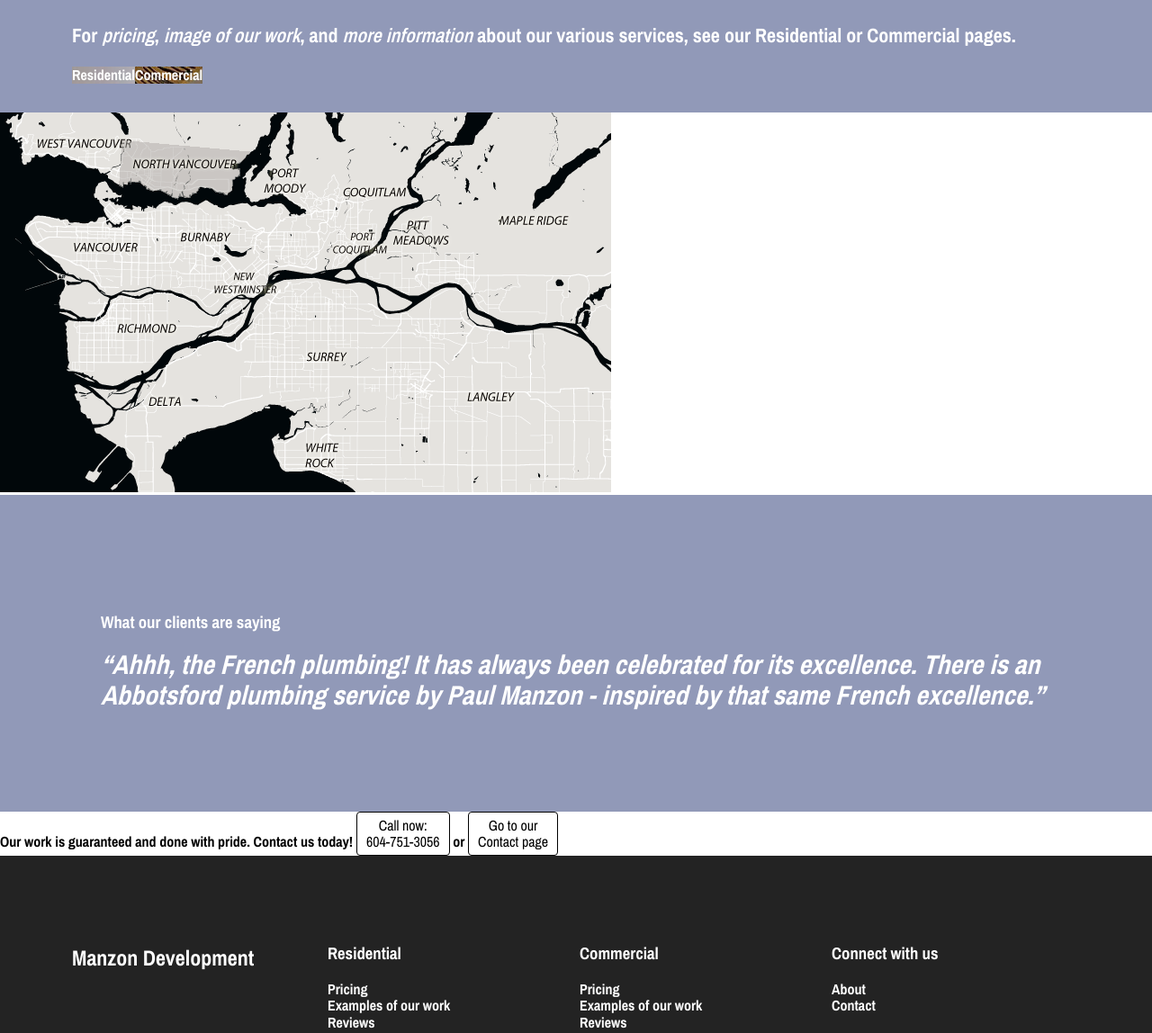
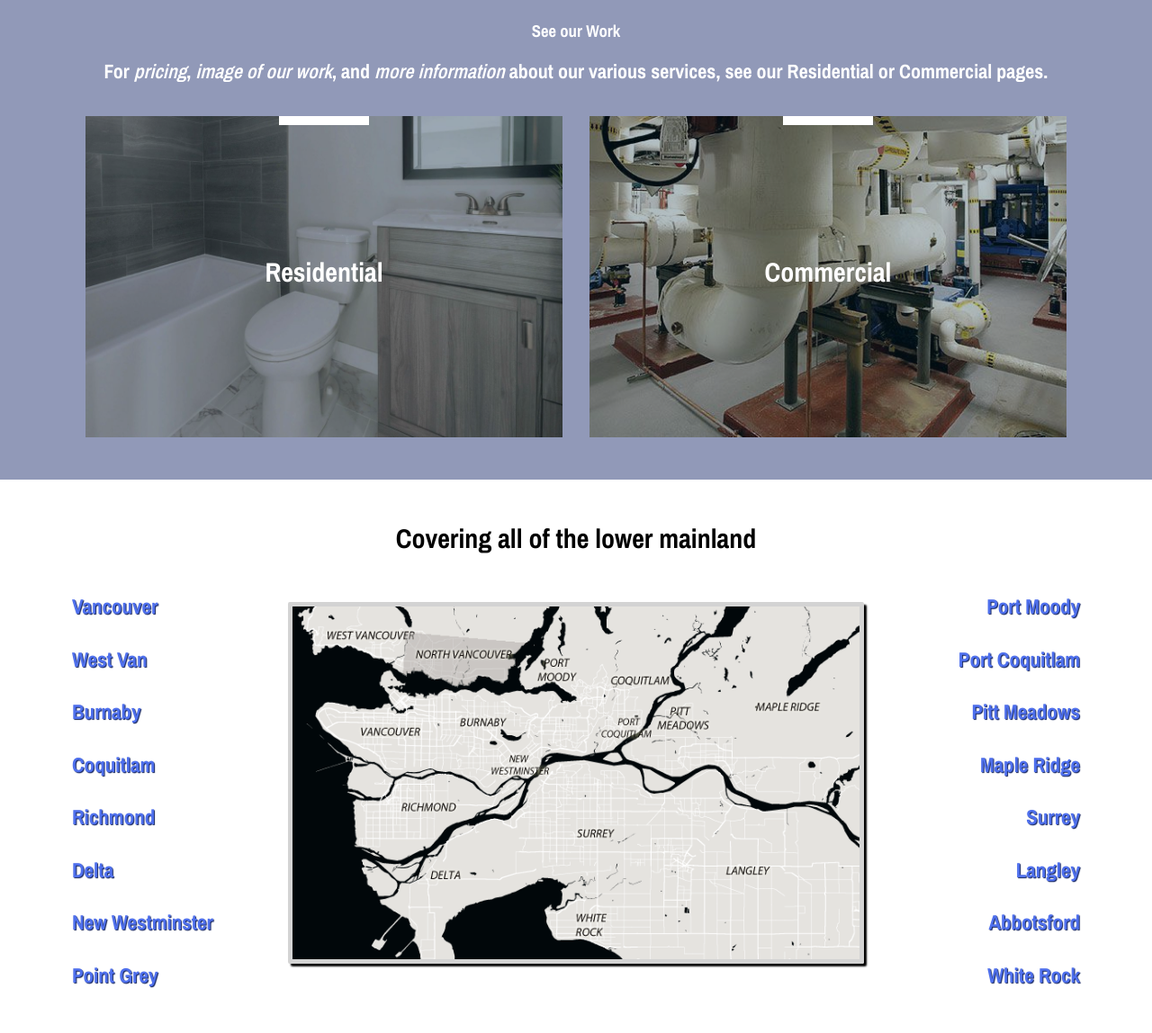
Before and after one commit to Baelx/manzon, a website: page app/index.html in a window 1280 px wide. Shown: the part 1540-2688 px from the top of the page at 90% size. Drawn offline with nearby package versions, Linux system fonts and the light colour scheme.

Commit message:
all sections fleshed out

```diff
--- a/app/index.html
+++ b/app/index.html
@@ -63,7 +63,6 @@
       <div class="col-4 feature"><p><i class="fas fa-check"></i>Residential Plumbing</p></div>
       <div class="col-4 feature"><p><i class="fas fa-check"></i>Furnaces</p></div>
       <div class="col-4 feature"><p><i class="fas fa-check"></i>Heating Systems</p></div>
-
       <div class="col-4 feature"><p><i class="fas fa-check"></i>Drain Cleanings</p></div>
       <div class="col-4 feature"><p><i class="fas fa-check"></i>Water Mains</p></div>
       <div class="col-4 feature"><p><i class="fas fa-check"></i>Fan Units</p></div>
@@ -74,26 +73,56 @@
   </section>
 
   <section class="see-more">
+    <h3>See our Work</h3>
     <p>For <span class="text--em text--bold">pricing</span>, <span class="text--em text--bold">image of our work</span>, and <span class="text--em text--bold">more information</span> about our various services, see our Residential or Commercial pages.
     </p>
     <div class="container--industries">
-      <div style="background-image: url('imgs/broom.jpeg')" class="see-more__industry see-more__industry--residential">Residential
+      <div style="background-image: url('imgs/broom.jpeg')" class="see-more__industry see-more__industry--residential"><a href="residential.html"><span class="overline"></span>
+        <h3>Residential</h3></a>
       </div>
-      <div style="background-image: url('imgs/industrial.jpeg')" class="see-more__industry see-more__industry--commercial">Commercial
+      <div style="background-image: url('imgs/industrial.jpeg')" class="see-more__industry see-more__industry--commercial"><a href="commercial.html"><span class="overline"></span>
+        <h3>Commercial</h3>
+      </a>
     </div>
   </div>
 
 </section>
-  <section class="service-areas">
-    <img src="imgs/map.png" alt="lower-mainland" class="map">
+<section class="service-areas clearfix">
+  <h3>Covering all of the lower mainland</h3>
+
+  <div class="container">
+
+    <ul class="col-3 unstyled-list areas--first">
+      <li>Vancouver</li>
+      <li>West Van</li>
+      <li>Burnaby</li>
+      <li>Coquitlam</li>
+      <li>Richmond</li>
+      <li>Delta</li>
+      <li>New Westminster</li>
+      <li>Point Grey</li>
+    </ul>
+    <img src="imgs/map.png" alt="lower-mainland" class="col-6 map">
+    <ul class="col-3 unstyled-list areas--second">
+      <li>Port Moody</li>
+      <li>Port Coquitlam</li>
+      <li>Pitt Meadows</li>
+      <li>Maple Ridge</li>
+      <li>Surrey</li>
+      <li>Langley</li>
+      <li>Abbotsford</li>
+      <li>White Rock</li>
+    </ul>
+  </div>
+
 </section>
 <section class="reviews">
   <h3>What our clients are saying</h3>
   <q class="text--em" cite="">Ahhh, the French plumbing! It has always been celebrated for its excellence. There is an Abbotsford plumbing service by Paul Manzon - inspired by that same French excellence.</q>
 </section>
 <section class="call-to-action">
-    Our work is guaranteed and done with pride. Contact us today!
-    <span><button class="btn btn--hero-cta" type="button">Call now:<br>604-751-3056</button> or <button class="btn btn--hero-cta" type="button" name="button">Go to our <br>Contact page</button></span>
+  <h3>Our work is guaranteed and done with pride. Contact us today!</h3>
+  <h3><span class="text-em">Call now: 604-751-3056</span></h3> <button class="btn " type="button" name="button">Contact Us</button></span>
 </section>
 
 <footer class="site-footer clearfix">
@@ -105,7 +134,7 @@
       <h3>Residential</h3>
       <ul class="unstyled-list">
         <li>Pricing</li>
-          <li>Examples of our work</li>
+        <li>See our work</li>
         <li>Reviews</li>
       </ul>
     </div>
@@ -113,7 +142,7 @@
       <h3>Commercial</h3>
       <ul class="unstyled-list">
         <li>Pricing</li>
-          <li>Examples of our work</li>
+        <li>See our work</li>
         <li>Reviews</li>
       </ul>
     </div>
@@ -124,6 +153,9 @@
         <li>Contact</li>
       </ul>
       <ul class="social-icons unstyled-list">
+        <li><a href="facebook.com"><i class="fab fa-facebook"></i></a> </li>
+        <li><a href="instagram.com"><i class="fab fa-instagram"></i></a> </li>
+        <li><a href="twitter.com"><i class="fab fa-twitter"></i></a> </li>
       </ul>
     </div>
 
--- a/app/scss/global/_vars.scss
+++ b/app/scss/global/_vars.scss
@@ -2,6 +2,7 @@ $dark-blue: #10205c;
 $dark-blue-transparent: #10205ccc;
 
 $med-blue: #4f70ed;
+$blue-green-transparent: rgba(0,40,56,.3);
 
 $light-blue: #9199b8;
 $light-blue-transparent: #777e99ad;
--- a/app/scss/main.scss
+++ b/app/scss/main.scss
@@ -21,4 +21,6 @@
 @import 'modules/_features';
 @import 'modules/_see-more';
 @import 'modules/_reviews';
+@import 'modules/_service-areas';
+@import 'modules/_call-to-action';
 @import 'modules/_footer';
--- a/app/scss/modules/_btn.scss
+++ b/app/scss/modules/_btn.scss
@@ -8,13 +8,14 @@
   }
 
   &--hero-cta {
-    background-color: #ffffff99;
-    border: 1px solid black;
+    color: white;
+    border: 3px solid white;
     padding: 5px 10px;
-    border-radius: 4px;
+    border-radius: 2px;
   }
 
   &--hero-cta:hover {
     background-color: white;
+    color: $dark-blue;
   }
 }
--- /dev/null
+++ b/app/scss/modules/_call-to-action.scss
@@ -0,0 +1,24 @@
+.call-to-action {
+  text-align: center;
+  padding: 2rem 0;
+
+
+  h3 {
+    font-size: 30px;
+  }
+
+
+  .btn {
+    font-size: 20px;
+    padding: 1rem 2rem;
+    color: $dark-blue;
+    border: 5px solid $med-blue;
+    margin-bottom: 1rem;
+
+    &:hover {
+      color: white;
+      border: 5px solid $med-blue;
+      background-color: $med-blue;
+    }
+  }
+}
--- a/app/scss/modules/_columns.scss
+++ b/app/scss/modules/_columns.scss
@@ -38,3 +38,13 @@
   }
 
 }
+
+.col-6 {
+  width: 100%;
+
+  @include atSmall {
+    width: 50%;
+
+  }
+
+}
--- a/app/scss/modules/_footer.scss
+++ b/app/scss/modules/_footer.scss
@@ -9,4 +9,14 @@
     padding: 5em;
 
   }
+
+  .social-icons {
+
+    li {
+      float: left;
+      padding-right: 0.5rem;
+    }
+
+  }
+
 }
--- a/app/scss/modules/_icons.scss
+++ b/app/scss/modules/_icons.scss
@@ -1,3 +1,8 @@
 .fas {
   color: $med-blue;
 }
+
+.fab {
+color: white;
+font-size: 30px;
+}
--- a/app/scss/modules/_nav.scss
+++ b/app/scss/modules/_nav.scss
@@ -7,6 +7,7 @@
   text-transform: uppercase;
   color: white;
 
+
   @include atMedium {
     display: grid;
     grid-template-columns: 1fr auto minmax(600px, 1fr);
@@ -15,7 +16,7 @@
   &__logo {
     @include atMedium {
       grid-column: 1 / 2;
-
+      padding: 0.5em;
     }
   }
 
--- a/app/scss/modules/_reviews.scss
+++ b/app/scss/modules/_reviews.scss
@@ -2,8 +2,13 @@
   background-color: $light-blue;
   color: white;
   width: 100%;
+  padding: 4rem 7rem 7rem 7rem;
+  text-align: center;
 
-  padding: 7rem;
+
+  h3 {
+    font-size: 30px;
+  }
 
   q{
     font-size: 30px;
--- a/app/scss/modules/_see-more.scss
+++ b/app/scss/modules/_see-more.scss
@@ -4,43 +4,88 @@
   color: white;
   width: 100%;
   z-index: 1;
+  text-align: center;
 
   @include atMedium {
     padding: 2rem 5rem;
-
   }
 
-  h3 {
-    font-size: 30px;
-  }
 
   p {
     font-size: 22px;
   }
 
-  .container--industries {
-    display: flex;
 
-    &__industry {
-      width: 50%;
+  &__industry {
+    // background-size: .25s ease;
+    // background-size: auto 100%;
+    width: 50%;
+    margin: 15px;
+    // padding: 3rem 0;
+    background-size: cover;
+    background-position: bottom;
+
+    &::after {
+      position: relative;
+      display: block;
+      content: "";
+      bottom: 100%;
+      left: 0;
+      width: 100%;
       height: 100%;
-      background-size: .25s ease;
-      background-size: auto 100%;
+      background-color: $blue-green-transparent;
+      -webkit-transition: background-color .25s ease;
+      transition: background-color .25s ease;
+    }
 
-      &--residential {
-        // background-color: $light-blue;
 
-      }
+    a {
+      z-index: 3;
+      height: 100%;
+      position: relative;
+      display: block;
+      padding: 30px 38px 40px;
+      color: unset;
+      text-decoration: none;
 
-      &--commercial {
-        // background-color: $dark-blue;
 
+      .overline {
+        position: absolute;
+        left: 50%;
+        top: 0;
+        transform: translateX(-50%);
+        display: block;
+        height: 10px;
+        width: 100px;
+        -webkit-transition: all .25s ease;
+        transition: all .25s ease;
+        background-color: white;
       }
 
     }
+
+
+    h3 {
+      padding: 6rem;
+      color: white;
+      font-size: 30px;
+    }
+
+    &--residential {
+      // background-color: $light-blue;
+
+    }
+
+    &--commercial {
+      // background-color: $dark-blue;
+
+    }
+
   }
 
 
-
+  .container--industries {
+    display: flex;
+  }
 
 }
--- /dev/null
+++ b/app/scss/modules/_service-areas.scss
@@ -0,0 +1,36 @@
+.service-areas {
+
+  h3 {
+    text-align: center;
+    font-size: 30px;
+    margin-top: 3rem;
+  }
+
+  .areas--first {
+    float: left;
+    text-align: left;
+    padding-left: 5rem;
+  }
+
+  .areas--second {
+    float: right;
+    text-align: right;
+    padding-right: 5rem;
+  }
+
+  li {
+    font-size: 23px;
+    padding: 1rem 0;
+    color: $med-blue;
+    text-shadow: 1px 1px 1px $dark-blue;
+  }
+
+
+  .map {
+    margin: 1.5rem 0 6rem 0;
+    padding: 0;
+    border: 5px solid lightgrey;
+    border-radius: 2px;
+    box-shadow: 3px 3px 2px black;
+  }
+}
```
Also changed, not shown: app/css/main.css. Lines whose indentation alone changed are shown as unchanged.
